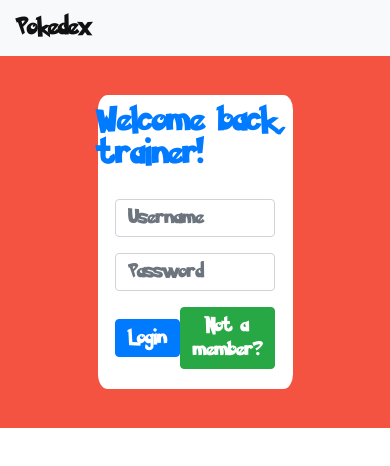
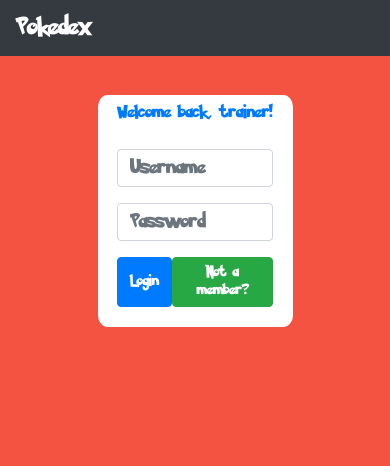
Before and after one commit to AdemHodzic/react-pokedex, a React (Create React App) app: page /auth in a window 390 px wide. Shown: the top 466 px of the page. Built offline with nearby package versions, Linux system fonts and the light colour scheme.

Commit message:
Working on responsiveness

```diff
--- a/src/components/Card.js
+++ b/src/components/Card.js
@@ -33,7 +33,7 @@ const PokemonCard = (props) =>  {
   const pokemonName = props.name.charAt(0).toUpperCase() + props.name.slice(1);
   const pokemonDetailsUrl = `/pokemons/${props.id}`
   return (
-    <Card style={{width: '18rem', margin: '1rem', color: 'black'}}>
+    <Card style={{width: '18rem', margin: '1rem', color: '#ffffff', backgroundColor: '#1a1a1a'}}>
       <Card.Img variant="top" src={props.image}/>
       <Card.Body>
         <CenterVertical>
--- a/src/components/Navbar.js
+++ b/src/components/Navbar.js
@@ -10,7 +10,7 @@ import { AuthContext } from '../context/authContext';
 
 const StyledLink = styled(Link)`
   text-decoration: 'none';
-  color: #111111;
+  color: #ffffff;
   transition: 0.1s;
   &:hover {
     text-decoration: 'none';
@@ -37,11 +37,6 @@ const PokemonNavbar = () => {
           <FontAwesomeIcon icon={faUser}/>
         </Dropdown.Toggle>
         <Dropdown.Menu>
-          <Dropdown.Item >
-            <StyledLink style={{textDecoration: 'none'}} to="/profile">
-              My Profile
-            </StyledLink>
-          </Dropdown.Item>
           <Dropdown.Item onClick={logout}>Log Out</Dropdown.Item>
         </Dropdown.Menu>
       </Dropdown>
@@ -49,7 +44,7 @@ const PokemonNavbar = () => {
   }
 
   return (
-    <StyledNavbar bg="light" expand="lg">
+    <StyledNavbar bg="dark" expand="lg">
       <NavbarBrand >
         <StyledLink to="/" style={{textDecoration: 'none'}}>Pokedex</StyledLink>
       </NavbarBrand>
--- a/src/components/PokemonDetails.js
+++ b/src/components/PokemonDetails.js
@@ -104,14 +104,14 @@ const PokemonDetails = (props) => {
 
   return (
     <StyledDiv>
-      <Table striped bordered hover variant="dark" style={{width: '40%'}}>
+      <Table striped bordered hover variant="dark" style={{width: '40%', marginTop: '2%'}}>
         <thead>
           <Button variant="outline-light" size="lg" block style={{margin: '1%', width: '142%'}}>
             <StyledLink to="/" style={{textDecoration: 'none'}}>
               Back to All Pokemons
             </StyledLink>
           </Button>
-          <Image src={pokemon.image} alt="Here is the image of pokemon" style={{minWidth: '100%'}}/>
+          <Image src={pokemon.image} alt="Here is the image of pokemon" style={{minWidth: '100%'}} alt="Image of a pokemon"/>
         </thead>
         <tbody>
           <tr>
--- a/src/index.css
+++ b/src/index.css
@@ -7,6 +7,7 @@ body {
   -webkit-font-smoothing: antialiased;
   -moz-osx-font-smoothing: grayscale;
   height: 100%;
+  background-color: #f45342;
 }
 
 code {
--- a/src/pages/AuthPage.js
+++ b/src/pages/AuthPage.js
@@ -6,7 +6,6 @@ import styled from 'styled-components'
 
 const StyledDiv = styled.div`
   width: 100%;
-  height: 100%;
 `
 
 export const AuthPage = (props) => {
--- a/src/pages/LoginPage.js
+++ b/src/pages/LoginPage.js
@@ -7,6 +7,13 @@ import {Redirect} from 'react-router'
 import styled from 'styled-components'
 import { AuthContext } from '../context/authContext';
 
+const StyledDiv = styled.div`
+  display: flex;
+  flex-direction: column;
+  align-items: center;
+  justify-content: center;
+  height: 100%;
+`
 
 const FormDiv = styled.div`
   display: flex;
@@ -16,18 +23,14 @@ const FormDiv = styled.div`
   background-color: #ffffff;
   align-items: center;
   border-radius: 5%;
+
 `
-
 const StyledTitle = styled.h3`
   color: #007bff;
   padding-top: 5%;
-`
-
-const StyledDiv = styled.div`
-  display: flex;
-  flex-direction: column;
-  align-items: center;
-  justify-content: center;
+  @media screen and (max-width: 630px) {
+    font-size: 14px;
+  }
 `
 const StyledLink = styled(Link)`
   text-decoration: 'none';
@@ -40,7 +43,7 @@ const StyledLink = styled(Link)`
 
 const StyledButtonContainer = styled.div`
   display: flex;
-  align-items: center;
+  align-items: stretch;
   justify-content: space-between;
 `
 
@@ -52,6 +55,9 @@ const StyledButton = styled(Button)`
   transition: all 0.2s ease-out;
   &:hover {
     transform: scale(1.15);
+  }
+  @media screen and (max-width: 630px) {
+    font-size: 12px;
   }
 `
 
```
